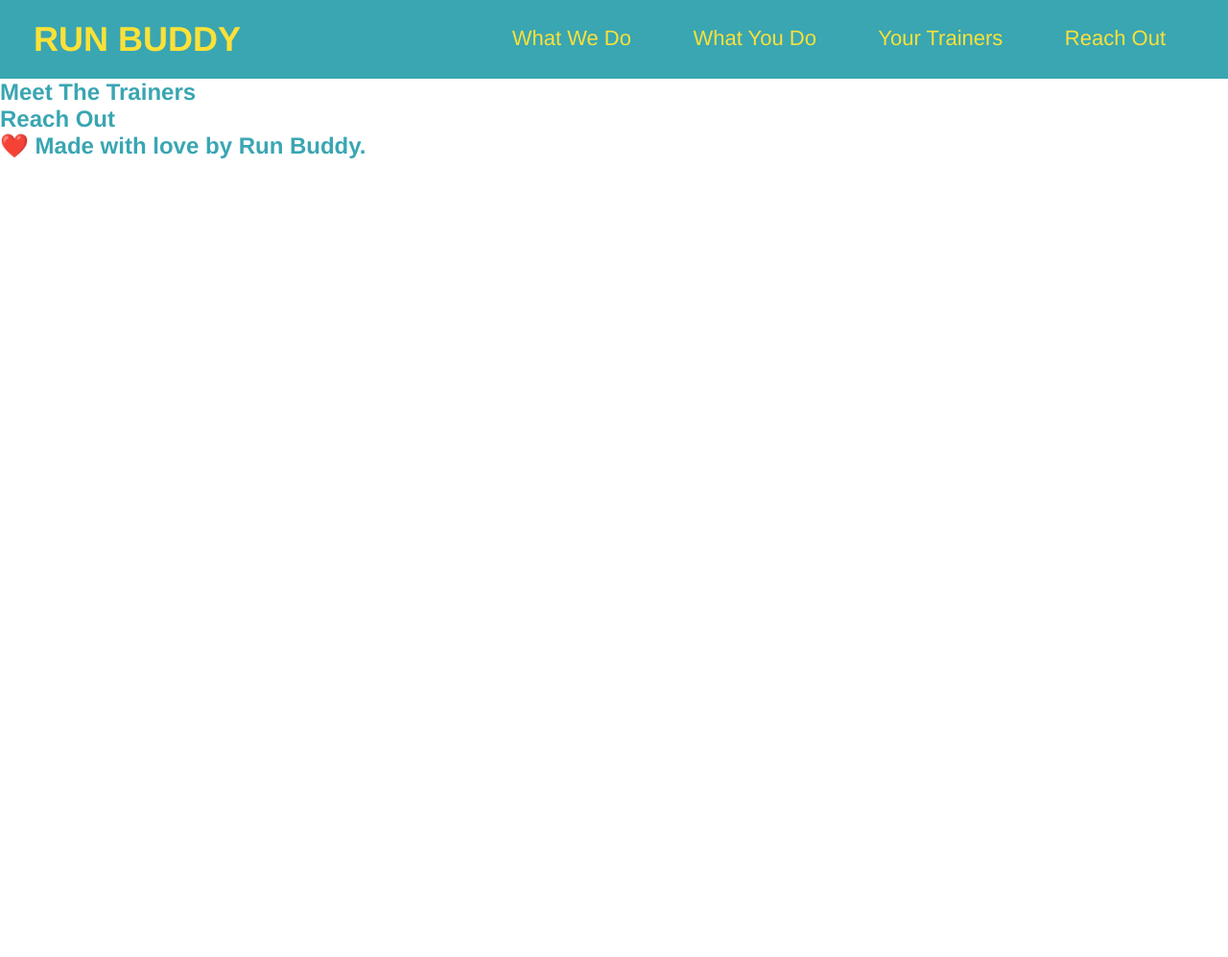
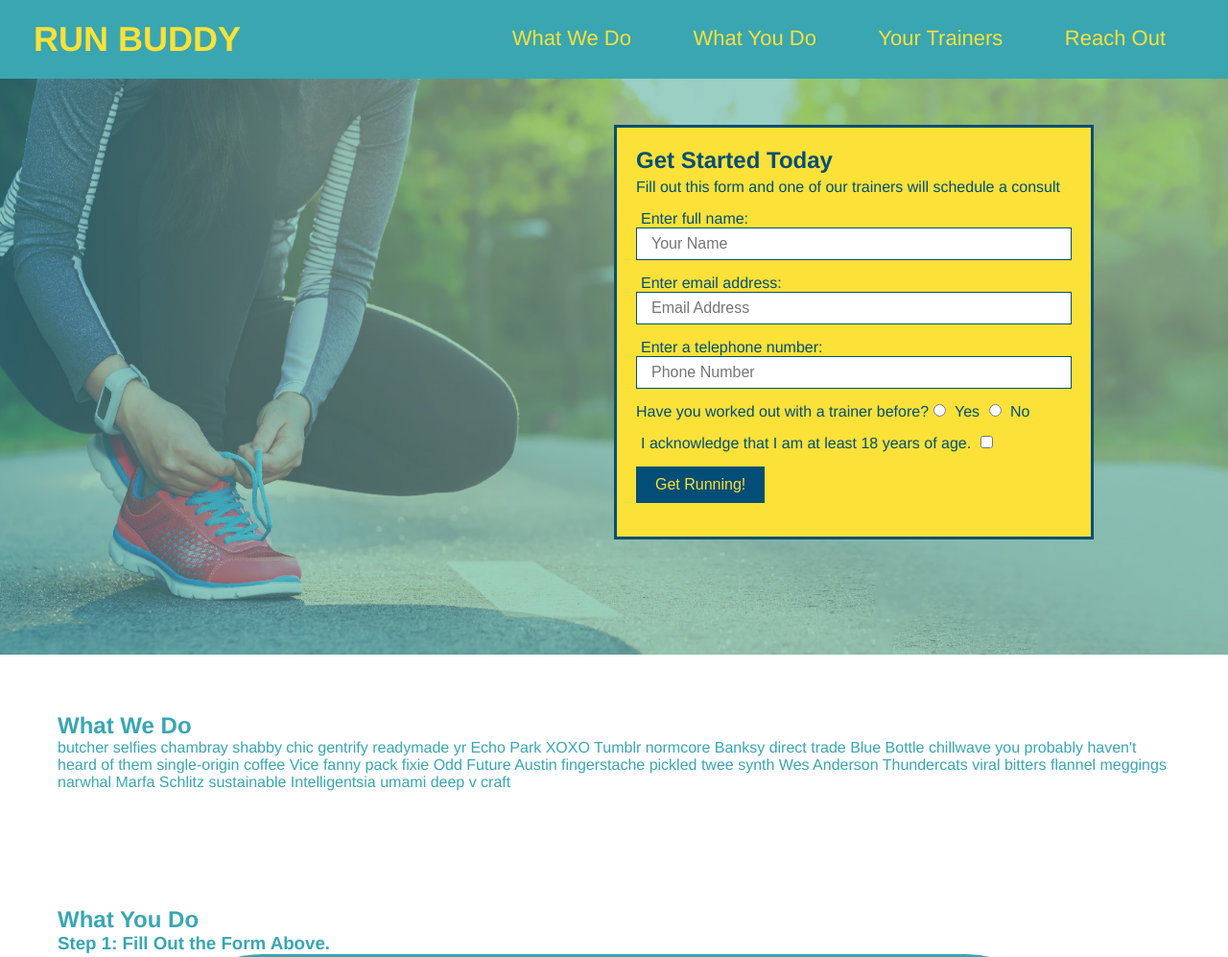
Before and after one commit to HoustonPH/run-bunny, a plain HTML site: page index.html in a window 1280 px wide. Shown: the top 997 px of the page at 96% size. Before the commit the page ends 800 px from the top, so only its background shows below. Drawn offline with Linux system fonts and the light colour scheme.

Commit message:
add icons

```diff
--- a/assets/css/myStyle.css
+++ b/assets/css/myStyle.css
@@ -1,6 +1,7 @@
 * {
     margin: 0;
     padding: 0;
+    box-sizing: border-box;
   }
 body {
     /* more on this crazy alphanumerical value in a minute! */
@@ -41,3 +42,73 @@ header a {
     margin: 0;
     display: inline;
   }
+  footer {
+    background: #fce138;
+    width: 100%;
+    padding: 40px 35px;
+  }
+  footer h2 {
+    display: inline;
+    color: #024e76;
+    font-size: 30px;
+    margin: 0;
+  }
+  footer div {
+    float: right;
+    line-height: 1.5;
+    text-align: right;
+  }
+  footer a {
+    color: #024e76;
+  }
+  section {
+    padding: 60px;
+  }
+  /* Hero Style Start */
+  .hero {
+    background-image: url("../images/hero-bg.jpg");
+    height: 600px;
+    background-size: cover;
+    background-position: center;
+    position: relative;
+  }
+  /* Hero Style End */
+  .hero-form {
+    border: 3px solid #024e76;
+    background-color: #fce138;
+    padding: 20px;
+    width: 500px;
+    color: #024e76;
+    position: absolute;
+    bottom: 120px;
+    right: 140px;
+  }
+  .hero-form h3 {
+    font-size: 24px;
+    margin: 0;
+  }
+
+  .hero-form p {
+    margin: 5px 0 15px 0;
+  }
+
+  .form-input {
+    border: 1px solid #024e76;
+    display: block;
+    padding: 7px 15px;
+    font-size: 16px;
+    color: #024e76;
+    width: 100%;
+    margin-bottom: 15px;
+  }
+  .hero-form label {
+    margin: 0 5px;
+  }
+  .hero-form button {
+    color: #fce138;
+    background-color: #024e76;
+    border: none;
+    padding: 10px 20px;
+    font-size: 16px;
+  }
+  /* HERO STYLES END */
--- a/index.html
+++ b/index.html
@@ -30,16 +30,74 @@
             </nav>
         </header>
         <!--hero/jumbotron-->
-        <section>
+        <section class="hero">
+            <div class="hero-form">
+              <h3>Get Started Today</h3>
+              <p>Fill out this form and one of our trainers will schedule a consult</p>
+            <!-- Add form element -->
+            <form>
+                <label for="name">Enter full name:</label>
+                <input type="text" placeholder="Your Name" name="name" id="name" required class="form-input"/>
+                <label for="email">Enter email address:</label>
+                <input type="text" placeholder="Email Address" name="email" id="email" required class="form-input"/>
+                <label for="phone">Enter a telephone number:</label>
+                <input type="tel" placeholder="Phone Number" name="phone" id="phone" required class="form-input"/>
+                <p>
+                  Have you worked out with a trainer before?
+                  <input type="radio" name="trainer-confirm" id="trainer-yes" required/>
+                  <label for="trainer-yes">Yes</label>
+                  <input type="radio" name="trainer-confirm" id="trainer-no" required/>
+                  <label for="trainer-no">No</label>
+                </p>
+                <p>
+                    <label for="checkbox" >
+                      I acknowledge that I am at least 18 years of age.
+                    </label>
+                    <input type="checkbox" name="age-confirm" id="checkbox" required/>
+                </p>
+                <p>
+                    <button type="submit">
+                        Get Running!
+                    </button>
+                </p>
+              </form>
+            </div>
+          </section>
+        <!-- "what we do" section -->
+        <section id="what-we-do">
+            <h2>What We Do</h2>
+            <p>
+            butcher selfies chambray shabby chic gentrify readymade yr Echo Park XOXO Tumblr normcore Banksy direct trade Blue Bottle chillwave you probably haven't heard of them single-origin coffee Vice fanny pack fixie Odd Future Austin fingerstache pickled twee synth Wes Anderson Thundercats viral bitters flannel meggings narwhal Marfa Schlitz sustainable Intelligentsia umami deep v craft
+            </p>
+        </section>
 
-        </section>
-        <!--"What we do" section-->
-        <section>
+        <!-- "what you do" section -->
+        <section id="what-you-do">
+            <h2>What You Do</h2>
 
-        </section>
-        <!--"What you do" section-->
-        <section>
+            <div>
+                <h3>Step 1: Fill Out the Form Above.</h3>
+                <img src="./assets/images/step-1.svg" alt="" />
+                <p>You're already here, so why not?</p>
+            </div>
 
+            <div>
+                <h3>Step 2: Consult with One of Our Trainers.</h3>
+                <img src="./assets/images/step-2.svg" alt="" />
+                <p>Are you here to build muscle, lose weight, or just feel good?</p>
+            </div>
+
+            <div>
+                <h3>Step 3: Get Running.</h3>
+                <img src="./assets/images/step-3.svg" alt="" />
+                <p>Hit the ground running (literally) once your trainer lays out your plan.</p>
+            </div>
+
+            <div>
+                <h3>Step 4: See Results.</h3>
+                <img src="./assets/images/step-4.svg" alt="" />
+                <p>Bi-weekly checkins with your trainer will keep you focused</p>
+            </div>
         </section>
         <!-- "meet the trainers" section -->
         <section>
@@ -54,6 +112,10 @@
         <!-- footer -->
         <footer>
             <h2>❤️ Made with love by Run Buddy.</h2>
+            <div>
+                <a href="#">Read Our Privacy Policy</a><br />
+                &copy; 2019 Run Buddy, Inc.
+              </div>
         </footer>
     </body>
 </html>
```
Also changed, not shown: assets/images/hero-bg.jpg (added), assets/images/step-1.svg (added), assets/images/step-2.svg (added), assets/images/step-3.svg (added), assets/images/step-4.svg (added).
